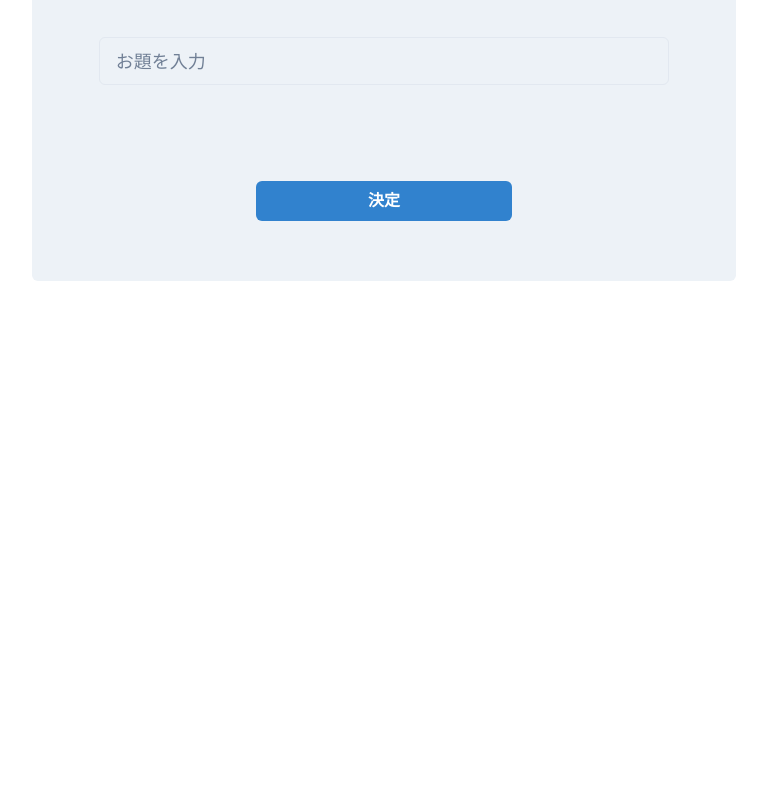
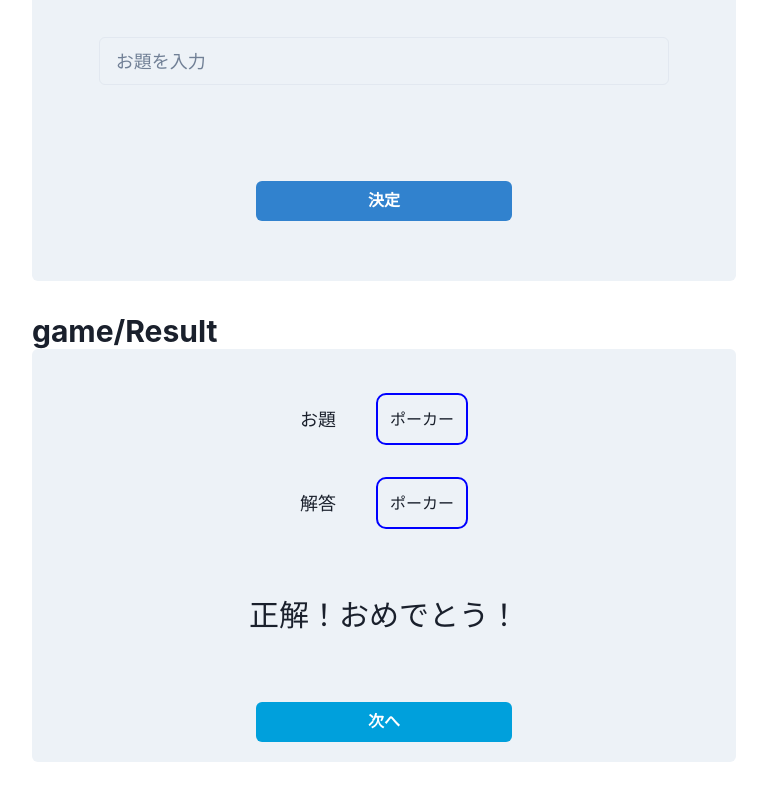
Before and after one commit to hacku-chamomilla/doutankyohi-front-end, a Next.js app: page /components in a window 1280 px wide. Shown: the part 6847-7647 px from the top of the page, without its empty margins (256-1023 px from the left). Before the commit the page ends 7176 px from the top, so only its background shows below. Built offline with nearby package versions, Linux system fonts and the light colour scheme.

Commit message:
feat: リザルト画面

```diff
--- a/pages/components.tsx
+++ b/pages/components.tsx
@@ -26,6 +26,7 @@ import { HowToDecideTheme } from "@/components/game/HowToDecideTheme";
 import { InputHint } from "@/components/game/InputHint";
 import { InputTheme } from "@/components/game/InputTheme";
 import { JudgeAnswer } from "@/components/game/JudgeAnswer";
+import { Result } from "@/components/game/Result";
 import { SelectDuplicateHint } from "@/components/game/SelectDuplicateHint";
 import { ThinkingTheme } from "@/components/game/ThinkingTheme";
 import { Wait } from "@/components/game/Wait";
@@ -279,6 +280,15 @@ const Component: NextPage = () => {
             </CardBody>
           </Card>
 
+          {/* game/Result */}
+          <VSpacer size={8} />
+          <Heading size="lg">game/Result</Heading>
+          <Card variant="filled">
+            <CardBody>
+              <Result />
+            </CardBody>
+          </Card>
+
           <VSpacer size={12} />
 
           {/* --------------------*/}
--- /dev/null
+++ b/src/components/game/Result.tsx
@@ -0,0 +1,40 @@
+import React, { useEffect, useState } from "react";
+
+import { Button, Center, Text, VStack } from "@chakra-ui/react";
+
+import { CustomTitleText } from "../common/CustomTitleText";
+import { VSpacer } from "../common/Spacer";
+
+export const Result = () => {
+  const [theme, setTheme] = useState<string>();
+  const [answer, setAnswer] = useState<string>();
+  const [isCurrent] = useState<boolean>(true);
+
+  useEffect(() => {
+    setTheme("ポーカー");
+    setAnswer("ポーカー");
+  }, []);
+
+  return (
+    <>
+      <Center>
+        <VStack>
+          <VSpacer size={4} />
+          {theme && <CustomTitleText title="お題" text={theme} />}
+          <VSpacer size={4} />
+          {answer && <CustomTitleText title="解答" text={answer} />}
+          <VSpacer size={12} />
+          {isCurrent ? (
+            <Text fontSize="3xl">正解！おめでとう！</Text>
+          ) : (
+            <Text fontSize="3xl">残念！公開処刑！</Text>
+          )}
+          <VSpacer size={12} />
+          <Button colorScheme="linkedin" minW={64}>
+            次へ
+          </Button>
+        </VStack>
+      </Center>
+    </>
+  );
+};
```
